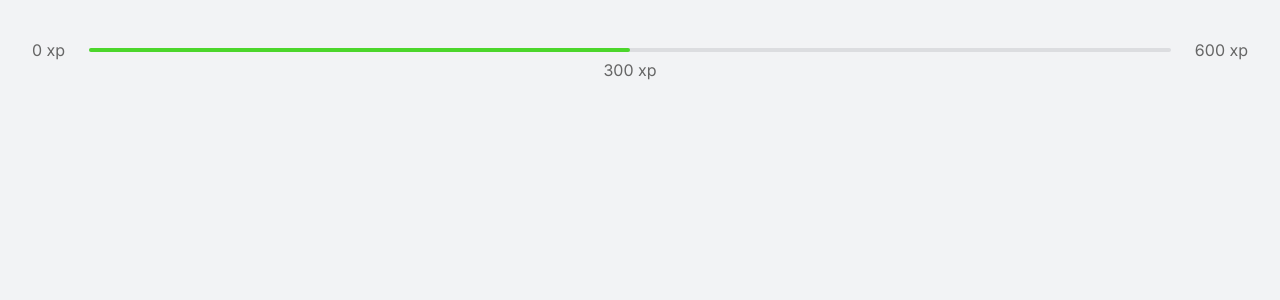
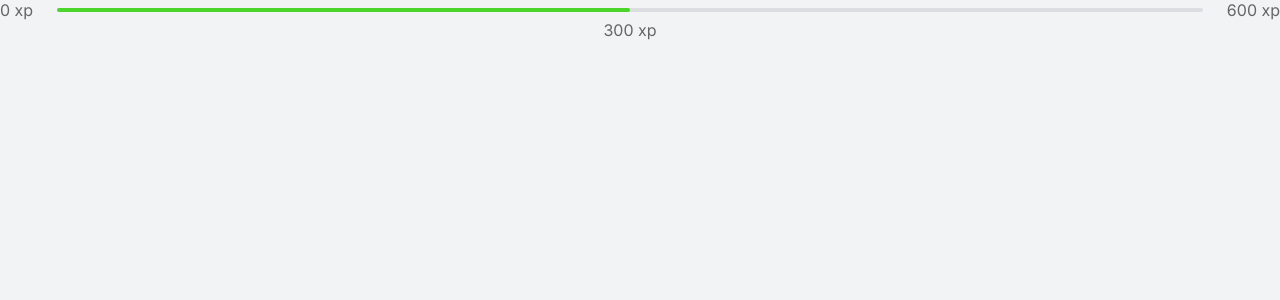
Before and after one commit to Pews-DEV/moveon-next, a Next.js app: page / in a window 1280 px wide. Shown: the top 300 px of the page. Built offline with nearby package versions, Linux system fonts and the light colour scheme.

Commit message:
feat: add containers

```diff
--- a/src/styles/global.ts
+++ b/src/styles/global.ts
@@ -49,15 +49,5 @@ const GlobalStyles = createGlobalStyle`
 		color: inherit;
 		text-decoration: none;
 	}
-
-	.container {
-		height: 100vh;
-		max-width: 992;
-		margin: 0 auto;
-		padding: 2.5rem 2rem;
-
-		display: flex;
-		flex-direction: column;
-	}
 `
 export default GlobalStyles
```
Also changed, not shown: src/styles/containers.ts (added, +19 -0 lines).
